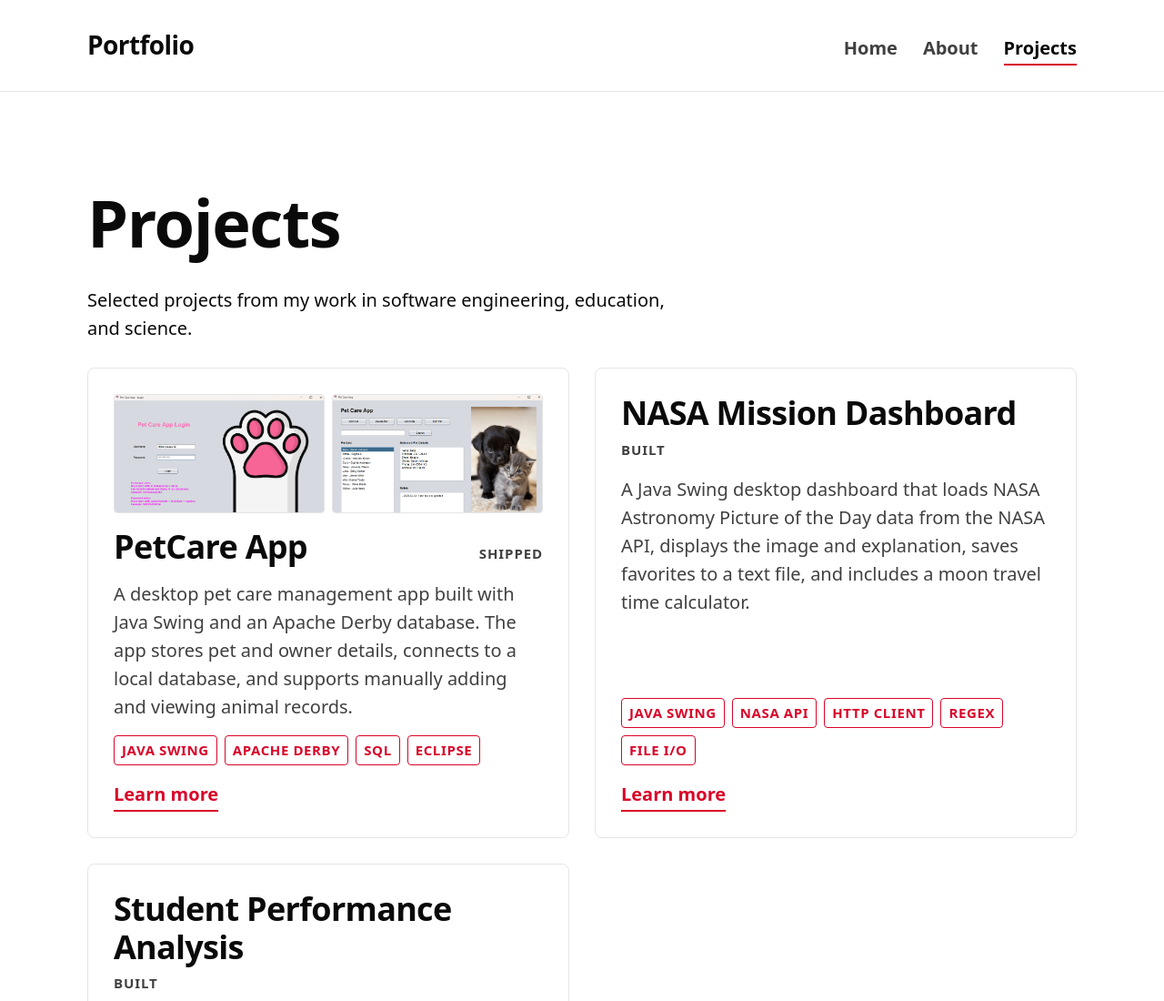
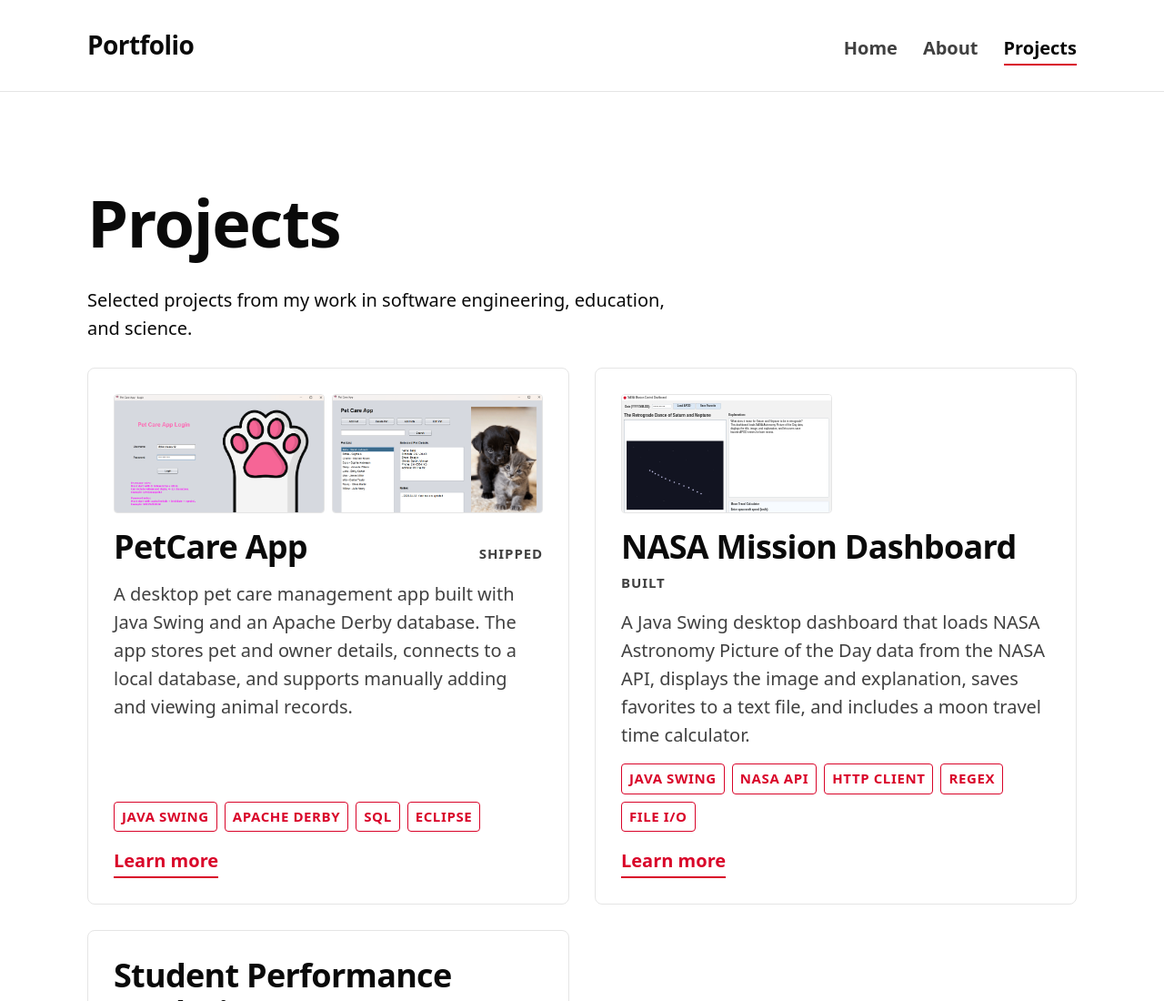
Before and after one commit to SeymaOA/vibe-portfolio-site, an Astro site in the folder web/: page /projects in a window 1280 px wide. Shown: the top 1100 px of the page at 91% size. Built offline with nearby package versions, Linux system fonts and the light colour scheme; Astro itself is replaced by a stand-in of ours; a web font is replaced by a local one.

Commit message:
Add NASA dashboard project image

```diff
--- a/web/src/pages/projects.astro
+++ b/web/src/pages/projects.astro
@@ -29,6 +29,8 @@ const projects = [
       'A Java Swing desktop dashboard that loads NASA Astronomy Picture of the Day data from the NASA API, displays the image and explanation, saves favorites to a text file, and includes a moon travel time calculator.',
     status: 'Built',
     tools: ['Java Swing', 'NASA API', 'HTTP Client', 'Regex', 'File I/O'],
+    image: '/nasa-mission-dashboard.svg',
+    imageAlt: 'NASA Mission Control Dashboard Java Swing interface',
     href: '#',
   },
   {
```
Also changed, not shown: web/public/nasa-mission-dashboard.svg (added).
